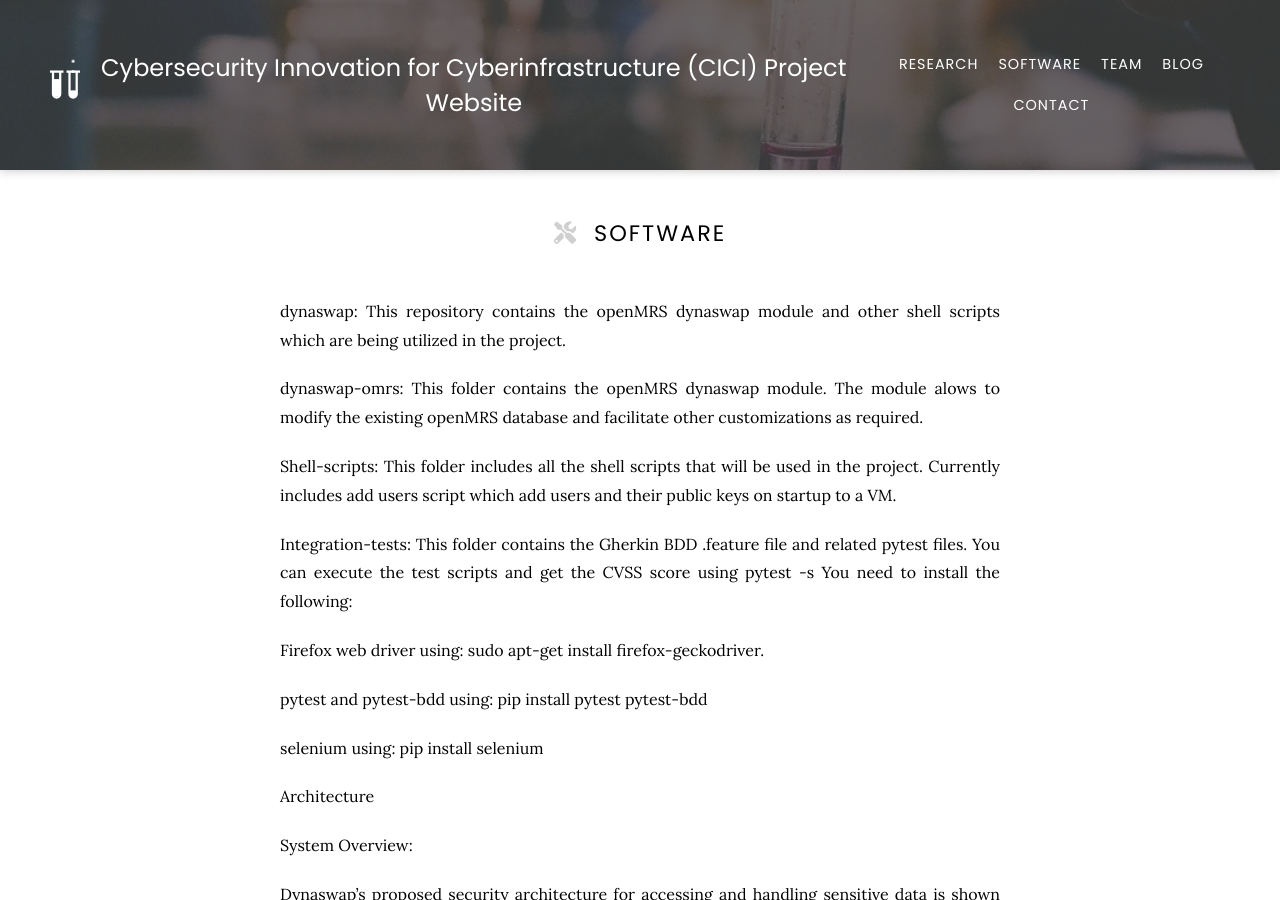
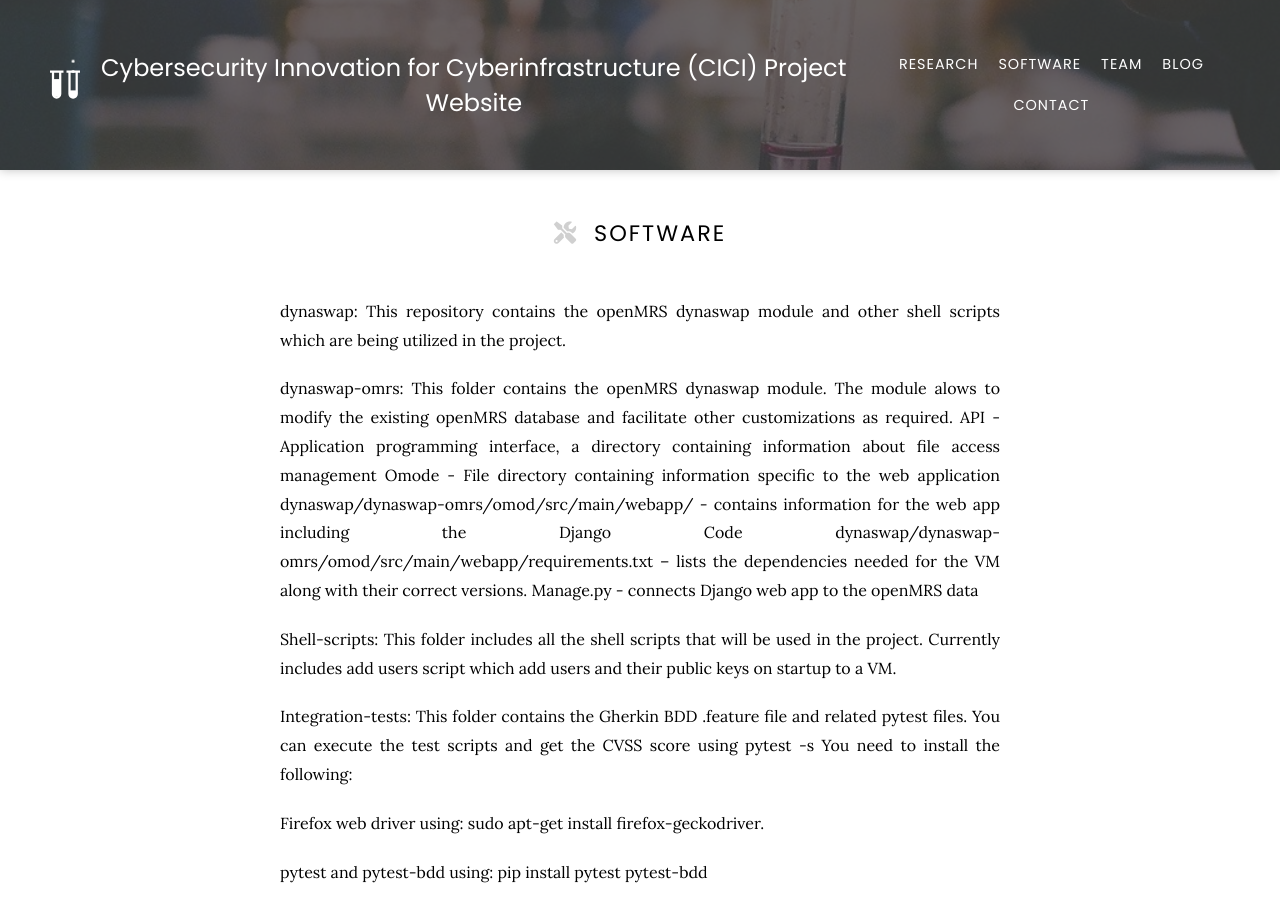
Before and after one commit to jpinnamraju/CICI, a Jekyll site: the page built from resources/index.md, in a window 1280 px wide and 900 px high. Built offline with Jekyll 4.4.1, drawn with Linux system fonts in a browser that asks for light colours; nearby versions of some CDN libraries.

Commit message:
added some info. to the software page

```diff
--- a/resources/index.md
+++ b/resources/index.md
@@ -7,6 +7,11 @@ title: Software
 dynaswap: This repository contains the openMRS dynaswap module and other shell scripts which are being utilized in the project.
 
 dynaswap-omrs: This folder contains the openMRS dynaswap module. The module alows to modify the existing openMRS database and facilitate other customizations as required.
+  API - Application programming interface, a directory containing information about file access management
+  Omode - File directory containing information specific to the web application
+  dynaswap/dynaswap-omrs/omod/src/main/webapp/ - contains information for the web app including the Django Code
+  dynaswap/dynaswap-omrs/omod/src/main/webapp/requirements.txt – lists the dependencies needed for the VM along with their correct versions.
+  Manage.py - connects Django web app to the openMRS data
 
 Shell-scripts: This folder includes all the shell scripts that will be used in the project. Currently includes add users script which add users and their public keys on startup to a VM.
 
```
